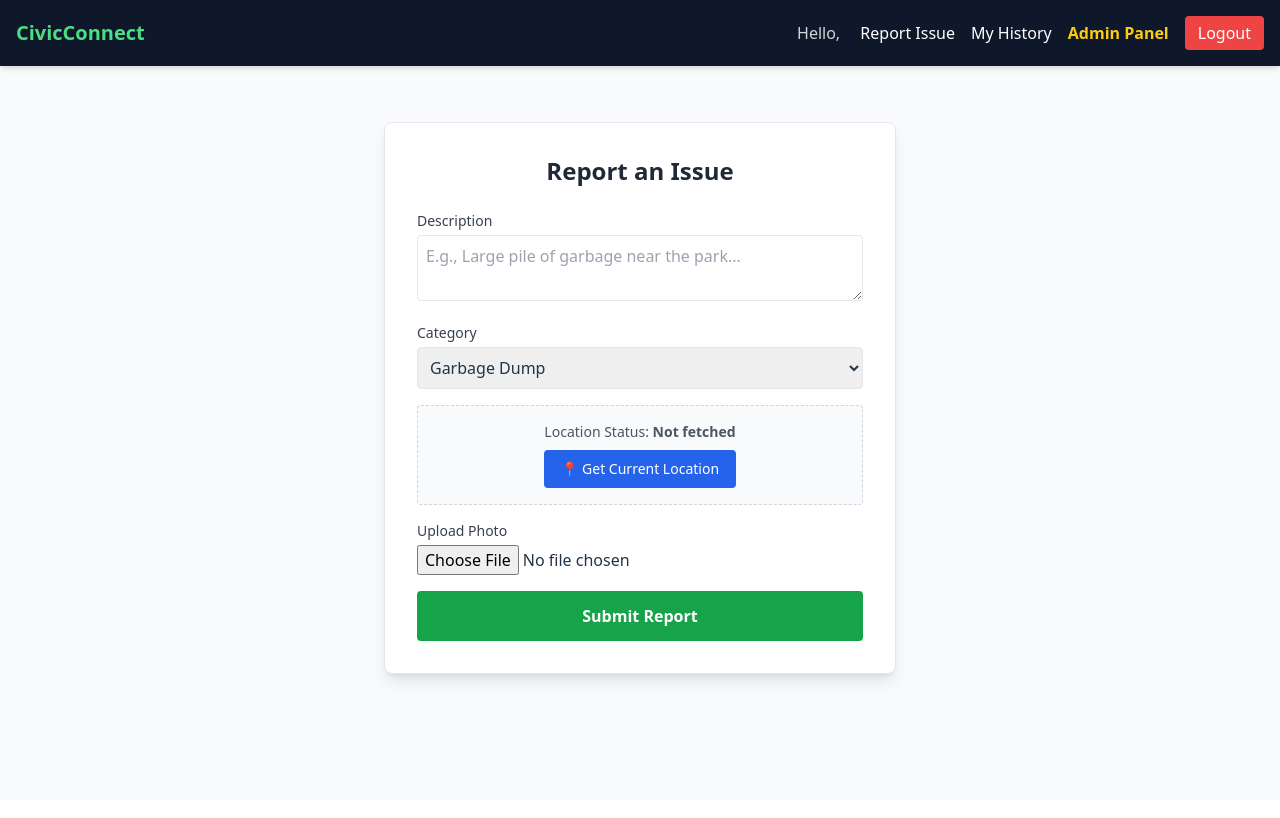
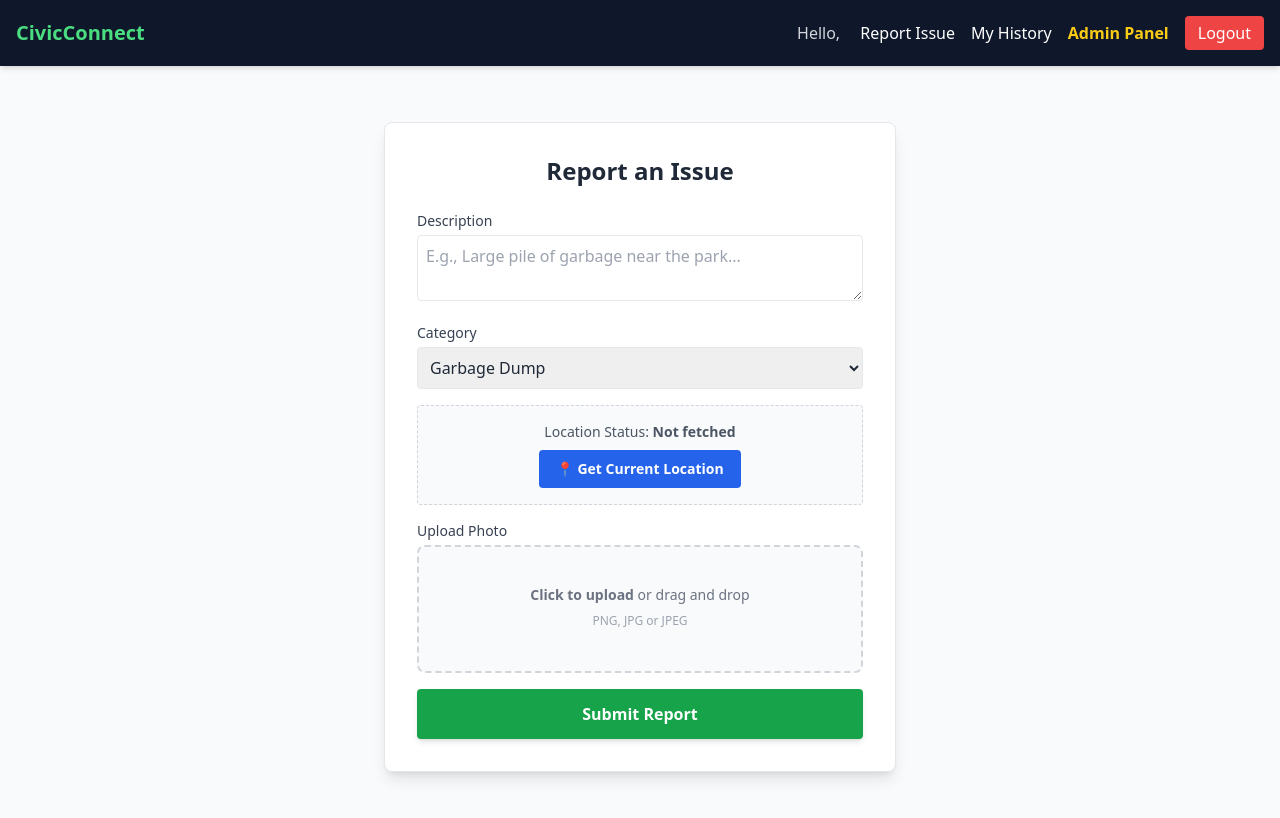
Before and after one commit to iammayankbhatt/Civic-Waste-Reporting-System, a React (Vite) app in the folder client/: page /report in a window 1280 px wide. Shown: the top 818 px of the page. Built offline with nearby package versions, Linux system fonts and the light colour scheme; no server answers; sample sign-in values are in the browser's storage.

Commit message:
Added view uploaded image feature

```diff
--- a/client/src/pages/ReportWaste.jsx
+++ b/client/src/pages/ReportWaste.jsx
@@ -1,13 +1,30 @@
 import { useForm } from 'react-hook-form';
-import { useState } from 'react';
+import { useState, useEffect } from 'react';
 import api from '../api/axios';
 import { useNavigate } from 'react-router-dom';
 
 export default function ReportWaste() {
-  const { register, handleSubmit, setValue, reset, formState: { errors } } = useForm(); // Added errors
+  const { register, handleSubmit, setValue, watch, reset, formState: { errors } } = useForm();
   const [loading, setLoading] = useState(false);
-  const [locStatus, setLocStatus] = useState('Not fetched'); // Visual feedback
+  const [locStatus, setLocStatus] = useState('Not fetched');
+  const [imagePreview, setImagePreview] = useState(null);
   const navigate = useNavigate();
+
+  // Watch the image field changes to automatically grab filename and preview
+  const selectedImage = watch('image');
+
+  useEffect(() => {
+    if (selectedImage && selectedImage.length > 0) {
+      const file = selectedImage[0];
+      const previewUrl = URL.createObjectURL(file);
+      setImagePreview(previewUrl);
+
+      // Clean up memory when component unmounts or image changes
+      return () => URL.revokeObjectURL(previewUrl);
+    } else {
+      setImagePreview(null);
+    }
+  }, [selectedImage]);
 
   const getLocation = () => {
     if (navigator.geolocation) {
@@ -26,8 +43,12 @@ export default function ReportWaste() {
     }
   };
 
+  const handleRemoveImage = () => {
+    setValue('image', null);
+    setImagePreview(null);
+  };
+
   const onSubmit = async (data) => {
-    // Manual check to ensure lat/long exist
     if (!data.latitude || !data.longitude) {
       alert("Please click 'Get Current Location' before submitting.");
       return;
@@ -46,9 +67,9 @@ export default function ReportWaste() {
         headers: { 'Content-Type': 'multipart/form-data' },
       });
       alert('Report Submitted Successfully!');
-      // Reset form or redirect
       reset();
       setLocStatus('Not fetched');
+      setImagePreview(null);
     } catch (err) {
       console.error(err);
       alert('Failed to submit report. Check console for details.');
@@ -58,8 +79,7 @@ export default function ReportWaste() {
   };
 
   return (
-    // Centering Fix: flex, justify-center, w-full
-    <div className="flex justify-center w-full mt-10">
+    <div className="flex justify-center w-full mt-10 mb-10">
       <div className="w-full max-w-lg bg-white p-8 rounded-lg shadow-lg border border-gray-200">
         <h2 className="text-2xl font-bold mb-6 text-center text-gray-800">Report an Issue</h2>
 
@@ -69,7 +89,7 @@ export default function ReportWaste() {
             <label className="block text-sm font-medium text-gray-700">Description</label>
             <textarea
               {...register('description', { required: "Description is required" })}
-              className="w-full p-2 border rounded mt-1 focus:ring-2 focus:ring-green-500"
+              className="w-full p-2 border rounded mt-1 focus:ring-2 focus:ring-green-500 text-gray-800"
               placeholder="E.g., Large pile of garbage near the park..."
             />
             {errors.description && <p className="text-red-500 text-xs">{errors.description.message}</p>}
@@ -77,7 +97,7 @@ export default function ReportWaste() {
 
           <div>
             <label className="block text-sm font-medium text-gray-700">Category</label>
-            <select {...register('category')} className="w-full p-2 border rounded mt-1">
+            <select {...register('category')} className="w-full p-2 border rounded mt-1 text-gray-800">
               <option value="Garbage">Garbage Dump</option>
               <option value="Litter">Littering</option>
               <option value="Construction">Construction Waste</option>
@@ -87,29 +107,62 @@ export default function ReportWaste() {
 
           <div className="bg-gray-50 p-4 rounded border border-dashed border-gray-300 text-center">
             <p className="text-sm text-gray-600 mb-2">Location Status: <span className="font-bold">{locStatus}</span></p>
-            <button type="button" onClick={getLocation} className="bg-blue-600 text-white px-4 py-2 rounded hover:bg-blue-700 text-sm">
+            <button type="button" onClick={getLocation} className="bg-blue-600 text-white px-4 py-2 rounded hover:bg-blue-700 text-sm font-semibold transition">
               📍 Get Current Location
             </button>
-            {/* Hidden Inputs */}
             <input type="hidden" {...register('latitude')} />
             <input type="hidden" {...register('longitude')} />
           </div>
 
           <div>
-            <label className="block text-sm font-medium text-gray-700">Upload Photo</label>
-            <input
-              type="file"
-              {...register('image', { required: "Image is required" })}
-              accept="image/*"
-              className="w-full mt-1"
-            />
-            {errors.image && <p className="text-red-500 text-xs">{errors.image.message}</p>}
+            <label className="block text-sm font-medium text-gray-700 mb-1">Upload Photo</label>
+
+            {!imagePreview ? (
+              <div className="flex items-center justify-center w-full">
+                <label className="flex flex-col items-center justify-center w-full h-32 border-2 border-gray-300 border-dashed rounded-lg cursor-pointer bg-gray-50 hover:bg-gray-100 transition">
+                  <div className="flex flex-col items-center justify-center pt-5 pb-6">
+                    <p className="mb-2 text-sm text-gray-500"><span className="font-semibold">Click to upload</span> or drag and drop</p>
+                    <p className="text-xs text-gray-400">PNG, JPG or JPEG</p>
+                  </div>
+                  <input
+                    type="file"
+                    {...register('image', { required: "Image is required" })}
+                    accept="image/*"
+                    className="hidden"
+                  />
+                </label>
+              </div>
+            ) : (
+              <div className="border rounded-lg p-3 bg-gray-50 space-y-3">
+                <div className="flex items-center justify-between border-b pb-2">
+                  <div className="truncate max-w-[70%]">
+                    <p className="text-xs text-gray-400">Selected File Name:</p>
+                    <p className="text-sm font-medium text-gray-700 truncate">{selectedImage[0]?.name}</p>
+                  </div>
+                  <button
+                    type="button"
+                    onClick={handleRemoveImage}
+                    className="text-xs bg-red-50 px-2 py-1 rounded text-red-600 border border-red-200 hover:bg-red-100 transition font-semibold"
+                  >
+                    ✕ Remove / Edit
+                  </button>
+                </div>
+                <div className="flex justify-center">
+                  <img
+                    src={imagePreview}
+                    alt="Preview"
+                    className="h-40 w-full object-cover rounded-md shadow-sm border"
+                  />
+                </div>
+              </div>
+            )}
+            {errors.image && <p className="text-red-500 text-xs mt-1">{errors.image.message}</p>}
           </div>
 
           <button
             type="submit"
             disabled={loading}
-            className="w-full bg-green-600 text-white py-3 rounded font-bold hover:bg-green-700 transition disabled:opacity-50"
+            className="w-full bg-green-600 text-white py-3 rounded font-bold hover:bg-green-700 transition disabled:opacity-50 shadow-md"
           >
             {loading ? 'Submitting...' : 'Submit Report'}
           </button>
```
